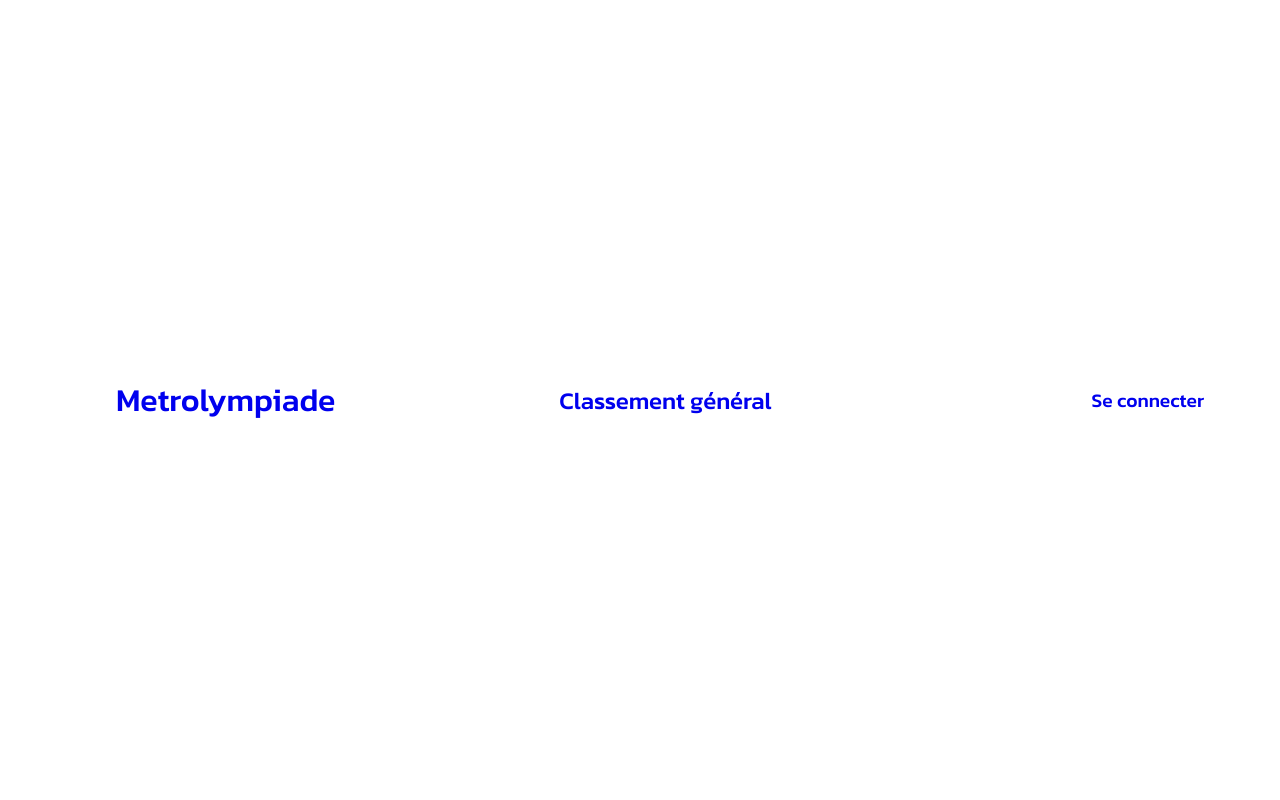
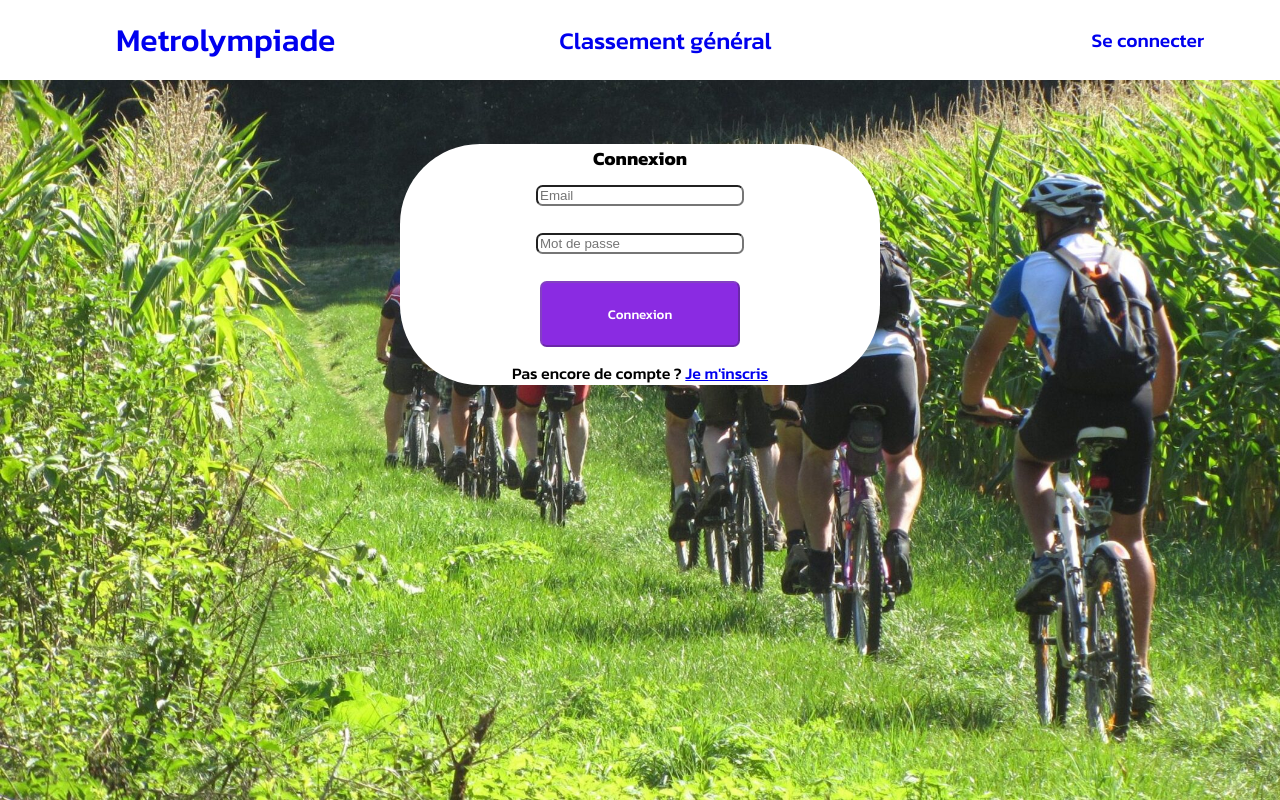
Before and after one commit to GaelMasset/Metrolympiade, a Vue app in the folder metrolympiade/: page /login in a window 1280 px wide. Shown: the top 800 px of the page. Built offline with nearby package versions, Linux system fonts and the light colour scheme.

Commit message:
header fail

```diff
--- a/metrolympiade/src/components/Header.vue
+++ b/metrolympiade/src/components/Header.vue
@@ -47,7 +47,7 @@ const user = getUser();
 .content{
     background-color: rgb(255, 255, 255, 1);
 
-    height: 100vh;
+    height: 80px;
     width: 100%;
 
     padding: 0px 20px;
```
